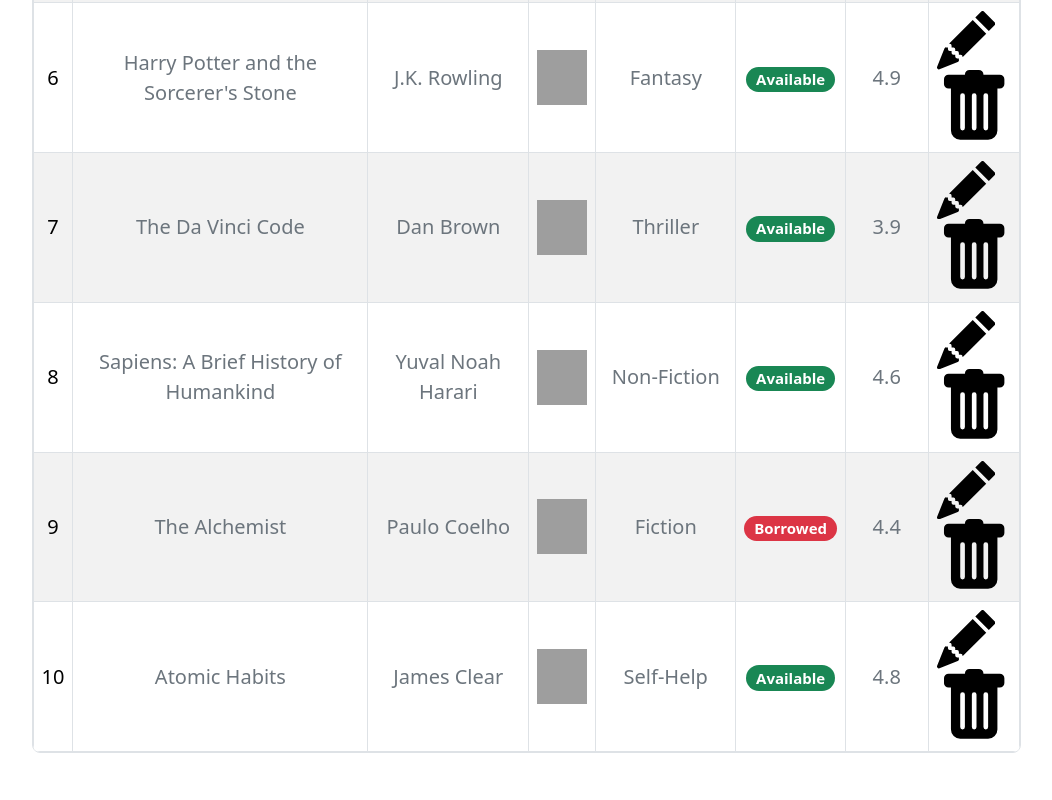
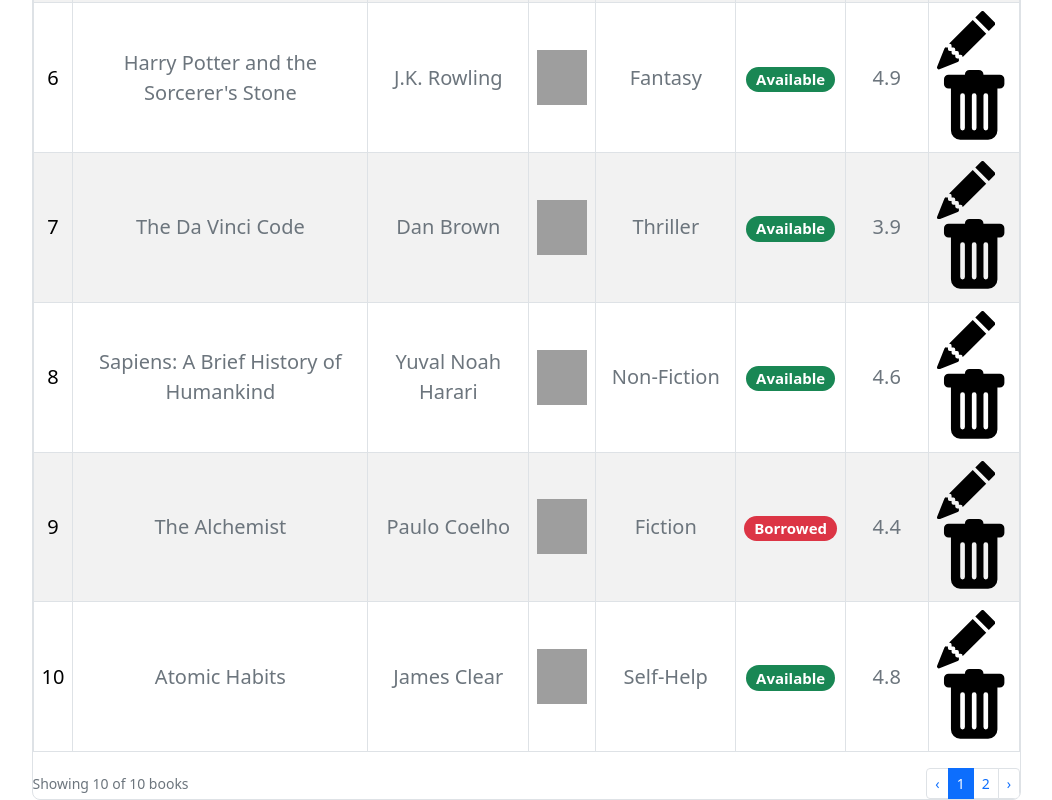
Before and after one commit to yadin-nou/frontend-library, a React (Vite) app: page /user/books in a window 1280 px wide. Shown: the part 1170-1970 px from the top of the page, without its empty margins (210-1262 px from the left). Before the commit the page ends 1923 px from the top, so only its background shows below. Built offline with nearby package versions, Linux system fonts and the light colour scheme; grey boxes are pictures that could not be loaded.

Commit message:
Search book

```diff
--- a/src/pages/books/BookLandingPage.jsx
+++ b/src/pages/books/BookLandingPage.jsx
@@ -1,18 +1,134 @@
-import React from "react";
+import React, { useState } from "react";
 import { Button, Col, Form, InputGroup, Row } from "react-bootstrap";
 import BookTable from "./BookTable";
 import { PlusLg, Search } from "react-bootstrap-icons";
 
 const BookLandingPage = () => {
+  const bookCollection = [
+    {
+      _id: "64f1a2b3c4d5e6f7a8b9c0d1",
+      title: "The Hobbit",
+      author: "J.R.R. Tolkien",
+      imgURL: "https://covers.openlibrary.org/b/isbn/9780547928227-L.jpg",
+      isbn: "9780547928227",
+      genre: "Fantasy",
+      availability: true,
+      averageRating: 4.7,
+    },
+    {
+      _id: "64f1a2b3c4d5e6f7a8b9c0d2",
+      title: "1984",
+      author: "George Orwell",
+      imgURL: "https://covers.openlibrary.org/b/isbn/9780451524935-L.jpg",
+      isbn: "9780451524935",
+      genre: "Dystopian",
+      availability: false,
+      averageRating: 4.6,
+    },
+    {
+      _id: "64f1a2b3c4d5e6f7a8b9c0d3",
+      title: "To Kill a Mockingbird",
+      author: "Harper Lee",
+      imgURL: "https://covers.openlibrary.org/b/isbn/9780061120084-L.jpg",
+      isbn: "9780061120084",
+      genre: "Classic",
+      availability: true,
+      averageRating: 4.8,
+    },
+    {
+      _id: "64f1a2b3c4d5e6f7a8b9c0d4",
+      title: "Dune",
+      author: "Frank Herbert",
+      imgURL: "https://covers.openlibrary.org/b/isbn/9780441172719-L.jpg",
+      isbn: "9780441172719",
+      genre: "Science Fiction",
+      availability: true,
+      averageRating: 4.5,
+    },
+    {
+      _id: "64f1a2b3c4d5e6f7a8b9c0d5",
+      title: "The Great Gatsby",
+      author: "F. Scott Fitzgerald",
+      imgURL: "https://covers.openlibrary.org/b/isbn/9780743273565-L.jpg",
+      isbn: "9780743273565",
+      genre: "Classic",
+      availability: false,
+      averageRating: 4.2,
+    },
+    {
+      _id: "64f1a2b3c4d5e6f7a8b9c0d6",
+      title: "Harry Potter and the Sorcerer's Stone",
+      author: "J.K. Rowling",
+      imgURL: "https://covers.openlibrary.org/b/isbn/9780590353427-L.jpg",
+      isbn: "9780590353427",
+      genre: "Fantasy",
+      availability: true,
+      averageRating: 4.9,
+    },
+    {
+      _id: "64f1a2b3c4d5e6f7a8b9c0d7",
+      title: "The Da Vinci Code",
+      author: "Dan Brown",
+      imgURL: "https://covers.openlibrary.org/b/isbn/9780307474278-L.jpg",
+      isbn: "9780307474278",
+      genre: "Thriller",
+      availability: true,
+      averageRating: 3.9,
+    },
+    {
+      _id: "64f1a2b3c4d5e6f7a8b9c0d8",
+      title: "Sapiens: A Brief History of Humankind",
+      author: "Yuval Noah Harari",
+      imgURL: "https://covers.openlibrary.org/b/isbn/9780062316097-L.jpg",
+      isbn: "9780062316097",
+      genre: "Non-Fiction",
+      availability: true,
+      averageRating: 4.6,
+    },
+    {
+      _id: "64f1a2b3c4d5e6f7a8b9c0d9",
+      title: "The Alchemist",
+      author: "Paulo Coelho",
+      imgURL: "https://covers.openlibrary.org/b/isbn/9780062315007-L.jpg",
+      isbn: "9780062315007",
+      genre: "Fiction",
+      availability: false,
+      averageRating: 4.4,
+    },
+    {
+      _id: "64f1a2b3c4d5e6f7a8b9c0da",
+      title: "Atomic Habits",
+      author: "James Clear",
+      imgURL: "https://covers.openlibrary.org/b/isbn/9780735211292-L.jpg",
+      isbn: "9780735211292",
+      genre: "Self-Help",
+      availability: true,
+      averageRating: 4.8,
+    },
+  ];
+  const [searchBook, setSearchBook] = useState(bookCollection);
+
+  const BookSearchList = (search) => {
+    const filteredBooks = bookCollection.filter((book) => {
+      const matchesSearch =
+        book.title.toLowerCase().includes(search.toLowerCase()) ||
+        book.author.toLowerCase().includes(search.toLowerCase());
+      return matchesSearch;
+    });
+    setSearchBook(filteredBooks);
+  };
   return (
     <div>
       <Row className="align-items-center g-2 flex-wrap pt-2 wi">
         <Col className="ps-md-5">
           <InputGroup>
             <InputGroup.Text className="bg-white">
-              <Search />
+              <Search onChange={(e) => BookSearchList(e.target.value)} />
             </InputGroup.Text>
-            <Form.Control placeholder="Search by title, author, or ISBN" />
+            <Form.Control
+              placeholder="Search by title, author, or ISBN"
+              onChange={(e) => BookSearchList(e.target.value)}
+            />
           </InputGroup>
         </Col>
         <Col xs="auto">
@@ -35,7 +151,10 @@
       <Row className="align-items-center g-2 flex-wrap pt-2">
         <Col xs="12" className="ps-md-5">
           <div>
-            <BookTable />
+            <BookTable
+              searchBook={searchBook}
+              bookCollection={bookCollection}
+            />
           </div>
         </Col>
       </Row>
--- a/src/pages/books/BookTable.jsx
+++ b/src/pages/books/BookTable.jsx
@@ -1,110 +1,8 @@
-import React from "react";
-import { Badge, Table } from "react-bootstrap";
+import React, { useState } from "react";
+import { Badge, Pagination, Table } from "react-bootstrap";
 import { PencilFill, TrashFill } from "react-bootstrap-icons";
 
-const BookTable = () => {
-  const bookCollection = [
-    {
-      _id: "64f1a2b3c4d5e6f7a8b9c0d1",
-      title: "The Hobbit",
-      author: "J.R.R. Tolkien",
-      imgURL: "https://covers.openlibrary.org/b/isbn/9780547928227-L.jpg",
-      isbn: "9780547928227",
-      genre: "Fantasy",
-      availability: true,
-      averageRating: 4.7,
-    },
-    {
-      _id: "64f1a2b3c4d5e6f7a8b9c0d2",
-      title: "1984",
-      author: "George Orwell",
-      imgURL: "https://covers.openlibrary.org/b/isbn/9780451524935-L.jpg",
-      isbn: "9780451524935",
-      genre: "Dystopian",
-      availability: false,
-      averageRating: 4.6,
-    },
-    {
-      _id: "64f1a2b3c4d5e6f7a8b9c0d3",
-      title: "To Kill a Mockingbird",
-      author: "Harper Lee",
-      imgURL: "https://covers.openlibrary.org/b/isbn/9780061120084-L.jpg",
-      isbn: "9780061120084",
-      genre: "Classic",
-      availability: true,
-      averageRating: 4.8,
-    },
-    {
-      _id: "64f1a2b3c4d5e6f7a8b9c0d4",
-      title: "Dune",
-      author: "Frank Herbert",
-      imgURL: "https://covers.openlibrary.org/b/isbn/9780441172719-L.jpg",
-      isbn: "9780441172719",
-      genre: "Science Fiction",
-      availability: true,
-      averageRating: 4.5,
-    },
-    {
-      _id: "64f1a2b3c4d5e6f7a8b9c0d5",
-      title: "The Great Gatsby",
-      author: "F. Scott Fitzgerald",
-      imgURL: "https://covers.openlibrary.org/b/isbn/9780743273565-L.jpg",
-      isbn: "9780743273565",
-      genre: "Classic",
-      availability: false,
-      averageRating: 4.2,
-    },
-    {
-      _id: "64f1a2b3c4d5e6f7a8b9c0d6",
-      title: "Harry Potter and the Sorcerer's Stone",
-      author: "J.K. Rowling",
-      imgURL: "https://covers.openlibrary.org/b/isbn/9780590353427-L.jpg",
-      isbn: "9780590353427",
-      genre: "Fantasy",
-      availability: true,
-      averageRating: 4.9,
-    },
-    {
-      _id: "64f1a2b3c4d5e6f7a8b9c0d7",
-      title: "The Da Vinci Code",
-      author: "Dan Brown",
-      imgURL: "https://covers.openlibrary.org/b/isbn/9780307474278-L.jpg",
-      isbn: "9780307474278",
-      genre: "Thriller",
-      availability: true,
-      averageRating: 3.9,
-    },
-    {
-      _id: "64f1a2b3c4d5e6f7a8b9c0d8",
-      title: "Sapiens: A Brief History of Humankind",
-      author: "Yuval Noah Harari",
-      imgURL: "https://covers.openlibrary.org/b/isbn/9780062316097-L.jpg",
-      isbn: "9780062316097",
-      genre: "Non-Fiction",
-      availability: true,
-      averageRating: 4.6,
-    },
-    {
-      _id: "64f1a2b3c4d5e6f7a8b9c0d9",
-      title: "The Alchemist",
-      author: "Paulo Coelho",
-      imgURL: "https://covers.openlibrary.org/b/isbn/9780062315007-L.jpg",
-      isbn: "9780062315007",
-      genre: "Fiction",
-      availability: false,
-      averageRating: 4.4,
-    },
-    {
-      _id: "64f1a2b3c4d5e6f7a8b9c0da",
-      title: "Atomic Habits",
-      author: "James Clear",
-      imgURL: "https://covers.openlibrary.org/b/isbn/9780735211292-L.jpg",
-      isbn: "9780735211292",
-      genre: "Self-Help",
-      availability: true,
-      averageRating: 4.8,
-    },
-  ];
+const BookTable = ({ searchBook, bookCollection }) => {
   return (
     <div className="border rounded-3 overflow-hidden">
       <Table
@@ -127,7 +25,7 @@
           </tr>
         </thead>
         <tbody>
-          {bookCollection.map((book, key) => (
+          {searchBook.map((book, key) => (
             <tr key={book._id}>
               <td className="d-none d-md-table-cell">{key + 1}</td>
               <td className="text-secondary">{book.title}</td>
@@ -156,6 +54,17 @@
           ))}
         </tbody>
       </Table>
+      <div className="d-flex justify-content-between align-items-center mt-3">
+        <small className="text-secondary">
+          Showing {searchBook.length} of {bookCollection.length} books
+        </small>
+        <Pagination size="sm" className="mb-0">
+          <Pagination.Prev />
+          <Pagination.Item active>1</Pagination.Item>
+          <Pagination.Item>2</Pagination.Item>
+          <Pagination.Next />
+        </Pagination>
+      </div>
     </div>
   );
 };
```
